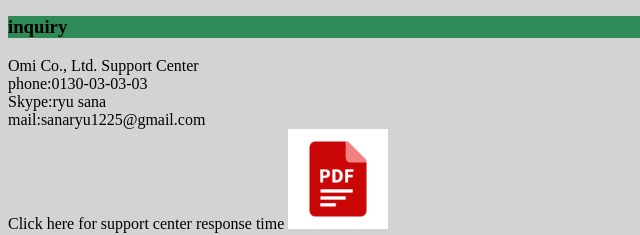
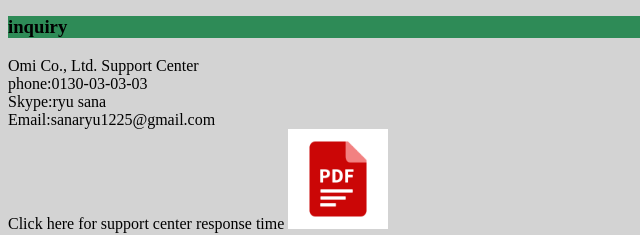
Before and after one commit to Omi-Co-Ltd/en, a plain HTML site: page index.html in a window 1280 px wide. Shown: the part 725-960 px from the top of the page, 0-640 px from the left. Drawn offline with Linux system fonts and the light colour scheme.

Commit message:
Update index.html

```diff
--- a/index.html
+++ b/index.html
@@ -53,7 +53,7 @@ List of head office and branch offices
 	inquiry
 	</h3>
 	<p>
-		Omi Co., Ltd. Support Center<br>phone:0130-03-03-03<br>Skype:ryu sana<br>mail:sanaryu1225@gmail.com<br>Click here for support center response time
+		Omi Co., Ltd. Support Center<br>phone:0130-03-03-03<br>Skype:ryu sana<br>Email:sanaryu1225@gmail.com<br>Click here for support center response time
 		<a href="https://drive.google.com/file/d/1XtY4qTu-m-oHVghiXyVIdu8QUeE0bsiv/view?usp=sharing">
 		<img src="pdf.png" alt="Omi Co., Ltd. Support Center Correspondence Timetable" width="100" height="100"/>
 		</a>
```
